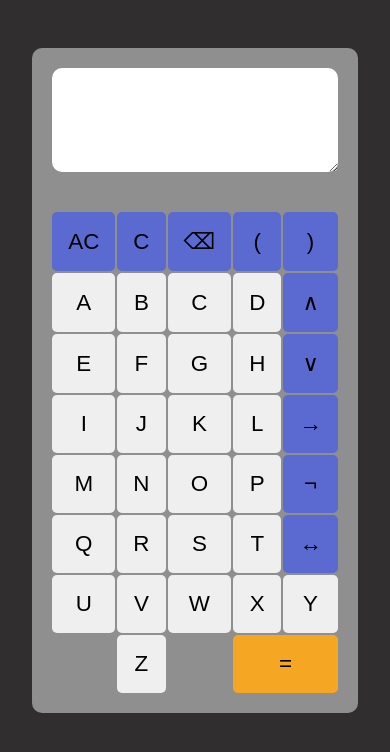
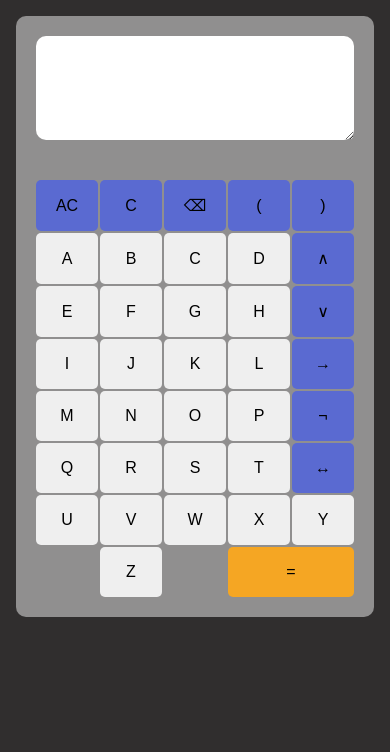
Before and after one commit to kayocavalcantte/calculadora-logica, a plain HTML site: page index.html in a window 390 px wide. Drawn offline with Linux system fonts and the light colour scheme.

Commit message:
update style.css

```diff
--- a/css/style.css
+++ b/css/style.css
@@ -74,3 +74,23 @@ body{
     background-color: #f7b954 !important;
   }
 }
+
+/* VERSAO MOBILE */
+
+@media screen and (max-width: 734px){
+  body{
+    padding: 1rem;
+  }
+  #calc{
+    width: 100%;
+  }
+  #btn_container{
+    grid-template-columns: 1fr 1fr 1fr 1fr 1fr;
+    button{
+      font-size: 1rem;
+    }
+  }
+  #igual{
+    grid-column: 4/6;
+  }
+}
```
